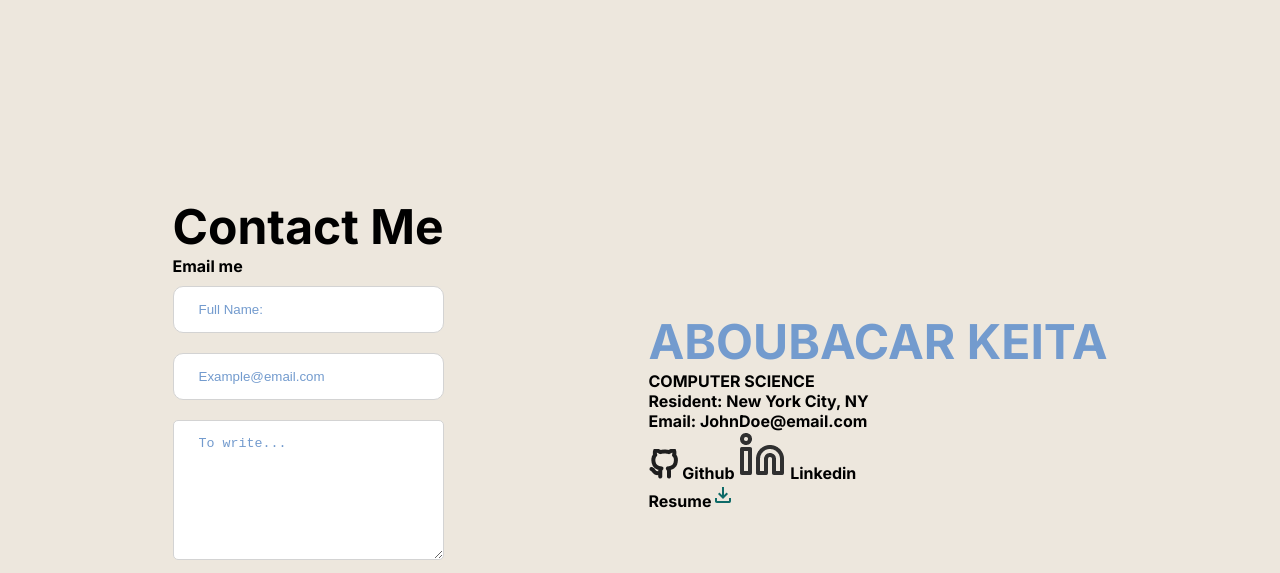
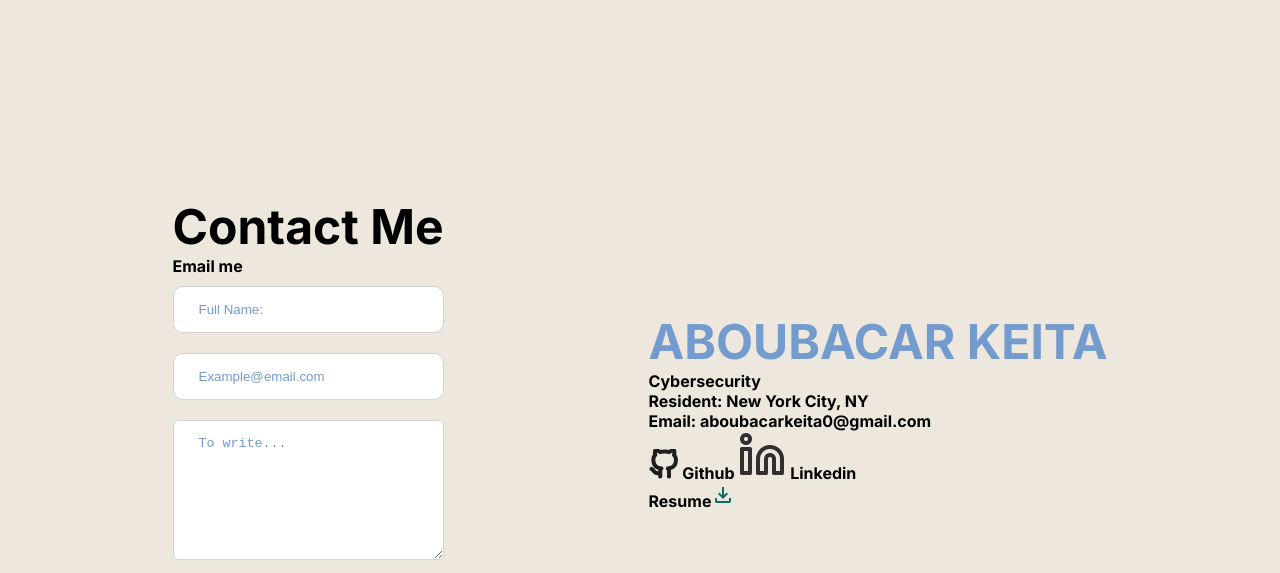
Before and after one commit to Aboubacarkeit/Porfolio, a plain HTML site: page Personal_Portfolio_Website-master/index.html in a window 1280 px wide. Shown: the part 2389-2962 px from the top of the page. Drawn offline with Linux system fonts and the light colour scheme.

Commit message:
Updated portfolio with new images, updated index.html and style.css, and cleaned up unused assets

```diff
--- a/Personal_Portfolio_Website-master/index.html
+++ b/Personal_Portfolio_Website-master/index.html
@@ -147,9 +147,9 @@
             </div>
             <div class="business_card">
                 <h2>ABOUBACAR KEITA</h2>
-                <h4>COMPUTER SCIENCE</h4>
+                <h4>Cybersecurity</h4>
                 <p>Resident: New York City, NY</p>
-                <p>Email: JohnDoe@email.com</p>
+                <p>Email: aboubacarkeita0@gmail.com</p>
                 <div class="social_links">
                     <a href="#Github"><img src="assets/Github.png" alt="link to github"> Github</a>
                     <a href="#Linkedin"><img src="assets/Linkedin.png" alt="link to github"> Linkedin</a>
```
